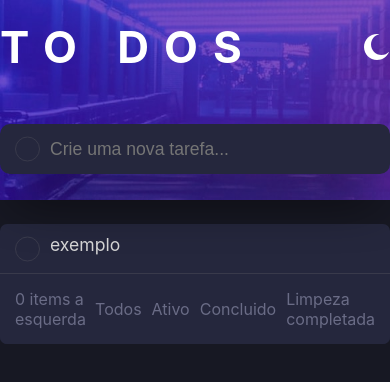
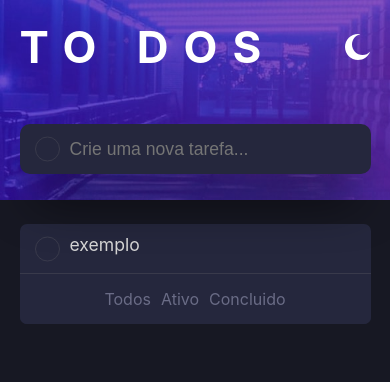
Before and after one commit to dev-lucccaslp/todo-redux, a React (Create React App) app: page / in a window 390 px wide. Shown: the top 382 px of the page. Built offline with nearby package versions, Linux system fonts and the light colour scheme.

Commit message:
criando temas dark e white mode, concluindo responsividade

```diff
--- a/src/App.scss
+++ b/src/App.scss
@@ -233,3 +233,29 @@
         }
     }
 }
+
+@media(max-width: 680px ) {
+    .todos {
+        width: 90%;
+
+        .todos_footer{
+            .types{
+                width: 100%;
+                justify-content: center;
+            }
+
+           > p {
+                display: none;
+            }
+        }
+    }
+}
+
+::-webkit-scrollbar{
+    width: 10px;
+}
+
+::-webkit-scrollbar-thumb {
+    border-radius: 15px;
+    background-image: linear-gradient(32deg, #a4508b 0%, #5f0a87 74%)
+}
--- a/src/Todos.jsx
+++ b/src/Todos.jsx
@@ -29,22 +29,16 @@ const inputRef = useRef()
                 <p>0 items a esquerda</p>
 
                 <div className="types">
-                <div className="types">
-                    <p className='clear'>
-                        Todos
-                    </p>
+                    <div className="types">
+                        <p className='clear'>Todos</p>
 
-                    <p className='clear'>
-                        Ativo
-                    </p>
+                        <p className='clear'>Ativo</p>
 
-                    <p className='clear'>
-                        Concluido
-                    </p>
+                        <p className='clear'>Concluido</p>
                     </div>
 
-                    <p className='clear'>Limpeza completada</p>
                 </div>
+                <p className='clear'>Limpeza completada</p>
             </div>
         </div>
     </div>
--- a/src/app/store.js
+++ b/src/app/store.js
@@ -1,8 +1,10 @@
 import { configureStore } from '@reduxjs/toolkit';
-import counterReducer from '../features/counter/counterSlice';
+import todosReducer from '../features/slices/todosSlice';
+import themeReducer from '../features/slices/themeSlice'
 
 export const store = configureStore({
   reducer: {
-    counter: counterReducer,
+    todos: todosReducer,
+    theme: themeReducer,
   },
 });
--- /dev/null
+++ b/src/features/slices/themeSlice.js
@@ -0,0 +1,20 @@
+import { createSlice } from "@reduxjs/toolkit";
+
+export const themeSlice = createSlice({
+    name: "theme",
+    initialState: {
+        darkMode: true,
+    },
+
+    reducers: {
+        toggleTheme: (state) =>{
+            state.darkMode = !state.darkMode;
+        }
+    }
+})
+
+export const { toggleTheme } = themeSlice.actions;
+
+export const selectDarkMode = (state) => state.theme.darkMode;
+
+export default themeSlice.reducer;
```
Also changed, not shown: src/features/slices/todosSlice.js (renamed from src/features/counter/counterSlice.js).
